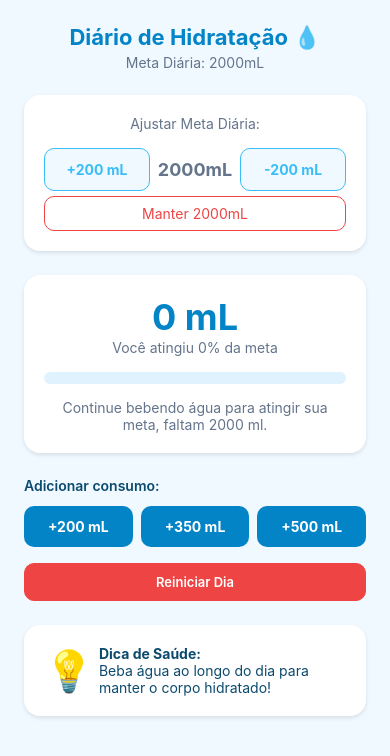
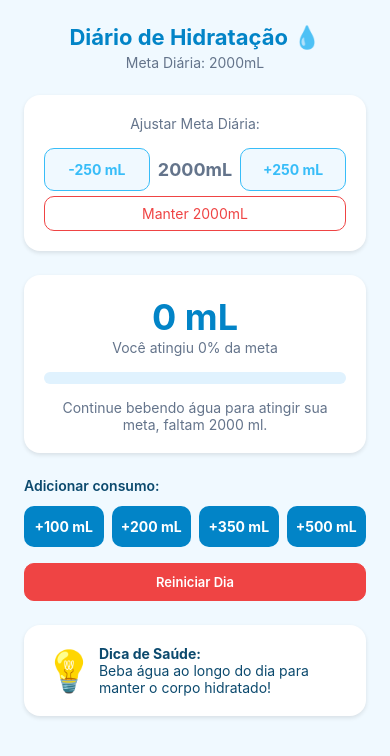
Before and after one commit to fernandagml/diario-hidratacao, a React Native app: screen / in a window 390 px wide. Shown: the top 756 px of the page. Built offline with nearby package versions, Linux system fonts and the light colour scheme.

Commit message:
Finalização das lógicas e CSS dos componentes e do APP. + Correções.

```diff
--- a/App.jsx
+++ b/App.jsx
@@ -21,16 +21,24 @@ export default function App() {
   };
 
   const handleAddGoal = (ml) => {
-    setGoal(goal + ml)
-  }
+    if (goal < 10000) {
+      setGoal(goal + ml)
+    } else {
+      setGoal(10000)
+    };
+  };
 
   const handleExcGoal = (ml) => {
-    setGoal(goal - ml)
-  }
+    if (goal > 500) {
+      setGoal(goal - ml)
+    } else {
+      setGoal(500)
+    };
+  };
 
   const handleResetGoal = (ml) => {
     setGoal(2000)
-  }
+  };
 
   return (
     <SafeAreaProvider>
@@ -38,10 +46,10 @@ export default function App() {
         <StatusBar barStyle="auto" />
 
         <View style={styles.content}>
-          <Header goal={goal}/>
-          <WaterGoal onAdd={handleAddGoal} onExc={handleExcGoal} goal={goal} onReset={handleResetGoal}/>
-          <WaterProgress goal={goal} waterProgress={consumed}/>
-          <ActionButton onAdd={handleAddWater} onReset={handleReset}/>
+          <Header goal={goal} />
+          <WaterGoal onAdd={handleAddGoal} onExc={handleExcGoal} goal={goal} onReset={handleResetGoal} />
+          <WaterProgress goal={goal} waterProgress={consumed} />
+          <ActionButton onAdd={handleAddWater} onReset={handleReset} />
           <HealthSent />
         </View>
 
--- a/src/components/ActionButtons.jsx
+++ b/src/components/ActionButtons.jsx
@@ -7,6 +7,9 @@ export function ActionButton({ onAdd, onReset }) {
         <View style={styles.container}>
             <Text style={styles.label}>Adicionar consumo:</Text>
             <View style={styles.buttonRow}>
+                <Pressable style={styles.button} onPress={() => onAdd(100)}>
+                    <Text style={styles.buttonText}>+100 mL</Text>
+                </Pressable>
                 <Pressable style={styles.button} onPress={() => onAdd(200)}>
                     <Text style={styles.buttonText}>+200 mL</Text>
                 </Pressable>
--- a/src/components/WaterGoal.jsx
+++ b/src/components/WaterGoal.jsx
@@ -7,12 +7,12 @@ export function WaterGoal({ onAdd, onExc, goal, onReset }) {
         <View style={styles.card}>
             <Text style={styles.titleText}>Ajustar Meta Diária:</Text>
             <View style={styles.buttonRow}>
-                <Pressable style={styles.button} onPress={() => onAdd(200)}>
-                    <Text style={styles.buttonText}>+200 mL</Text>
+                <Pressable style={styles.button} onPress={() => onExc(250)}>
+                    <Text style={styles.buttonText}>-250 mL</Text>
                 </Pressable>
                 <Text style={styles.goalText}>{goal}mL</Text>
-                <Pressable style={styles.button} onPress={() => onExc(200)}>
-                    <Text style={styles.buttonText}>-200 mL</Text>
+                <Pressable style={styles.button} onPress={() => onAdd(250)}>
+                    <Text style={styles.buttonText}>+250 mL</Text>
                 </Pressable>
             </View>
             <Pressable style={styles.goalButton} onPress={() => onReset(2000)}>
--- a/src/components/WaterProgress.jsx
+++ b/src/components/WaterProgress.jsx
@@ -12,7 +12,9 @@ export function WaterProgress({ waterProgress = 0, goal }) {
             <View style={styles.progressBarBackground}>
                 <View style={[styles.progressBarFill, { width: `${percentage}%` }]} />
             </View>
-            <Text style={styles.incentiveText}>Continue bebendo água para atingir sua meta, faltam {goal - waterProgress} ml.</Text>
+            {waterProgress >= goal ?
+            <Text style={styles.incentiveTextOk}>Parabéns! Você atingiu a sua meta diária de água de {goal}ml.</Text> :
+            <Text style={styles.incentiveText}>Continue bebendo água para atingir sua meta, faltam {goal - waterProgress} ml.</Text>}
         </View>
     )
 }
@@ -53,6 +55,11 @@ const styles = StyleSheet.create({
         backgroundColor: COLORS.secondary,
         borderRadius: 6,
     },
+    incentiveTextOk: {
+        color: '#2b8600',
+        textAlign: 'center',
+        marginTop: 15,
+    },
     incentiveText:{
         color: COLORS.textMuted,
         textAlign: 'center',
```
